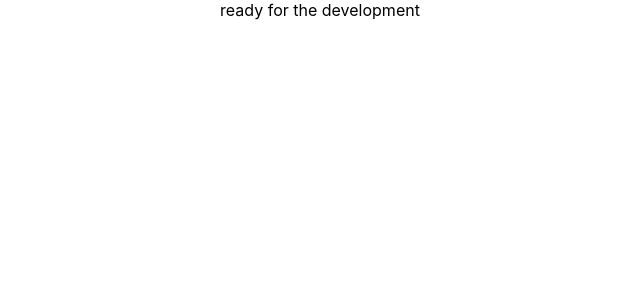
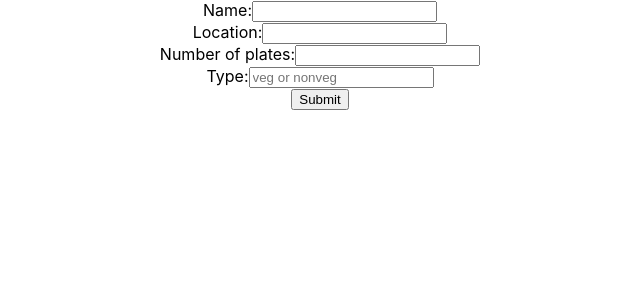
Before and after one commit to cosmo3769/HungOver, a React (Create React App) app in the folder app/: page / in a window 1280 px wide. Shown: the top 300 px of the page, without its empty margins (320-960 px from the left). Built offline with nearby package versions, Linux system fonts and the light colour scheme.

Commit message:
basic form

```diff
--- a/app/src/App.js
+++ b/app/src/App.js
@@ -1,9 +1,13 @@
 import './App.css';
+import React from 'react';
+import DonationForm from './components/DonationForm';
 
 function App() {
   return (
     <div className="App">
-      ready for the development
+      <div className="container">
+        <DonationForm />
+      </div>
 
     </div>
   );
--- /dev/null
+++ b/app/src/components/DonationForm.js
@@ -0,0 +1,34 @@
+import React from 'react';
+
+
+export default function DonationForm() {
+    return (
+        <div>
+            <form>
+                <label>
+                 Name:
+                 <input type="text" name="name" />
+                </label>
+                <br />
+                <label>
+                 Location:
+                 <input type="location" name="location" />
+                </label>
+                <br />
+                <label>
+                 Number of plates:
+                 <input type="number" name="Plates" />
+                </label>
+                <br />
+                <label>
+                 Type:
+                 <input type="text" name="type" placeholder="veg or nonveg"/>
+                </label>
+                <br />
+
+                  <input type="submit" value="Submit" />
+            </form>
+
+        </div>
+    )
+}
```
Also changed, not shown: 1 other file (tests, documents, lock files or other folders).
